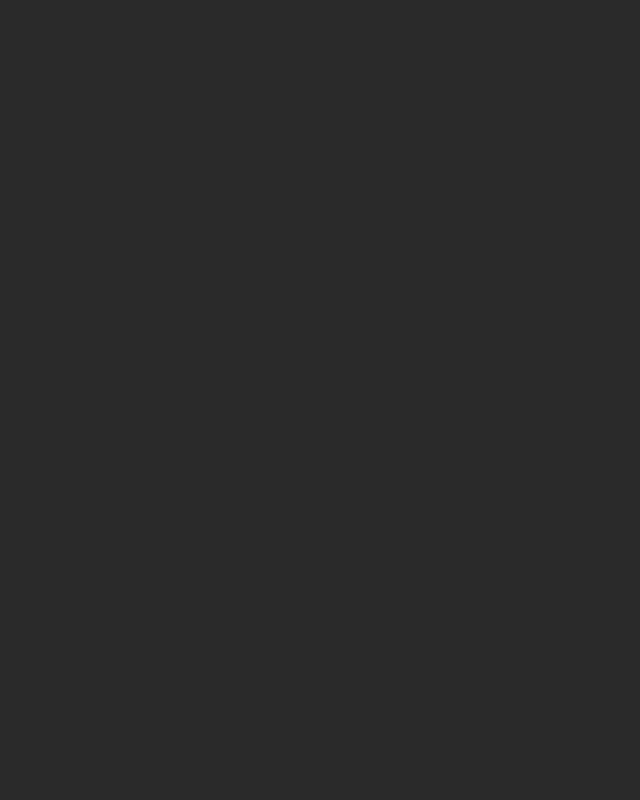
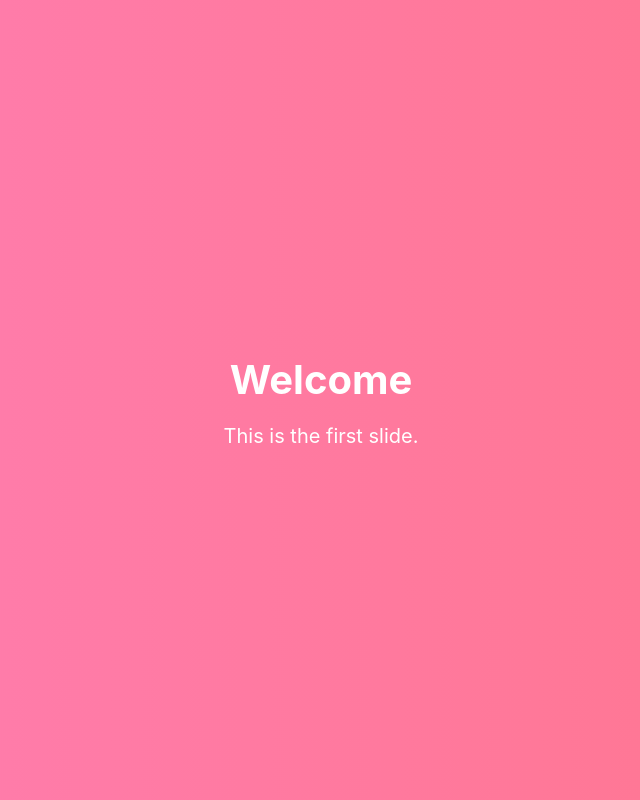
Before and after one commit to kimsseTheWolf/aplang_website, a Vue app: page / in a window 1280 px wide. Shown: the whole page, without its empty margins (319-959 px from the left). Built offline with nearby package versions, Linux system fonts and the light colour scheme.

Commit message:
Final component addition

```diff
--- a/src/components/AnchorGroup.vue
+++ b/src/components/AnchorGroup.vue
@@ -58,8 +58,9 @@ onMounted(() => {
     height: fit-content;
     background-color: rgba(0, 0, 0, 0);
     color: white;
-    position: absolute;
+    position: fixed; /* Changed to fixed to stay in the same position */
     top: 10px;
     left: 10px;
+    z-index: 1000; /* Ensures it stays on top */
 }
 </style>
--- /dev/null
+++ b/src/components/ContentBlock.vue
@@ -0,0 +1,26 @@
+<template>
+  <div class="content-block">
+    <slot name="content"></slot>
+  </div>
+</template>
+
+<script>
+export default {
+  name: "ContentBlock",
+};
+</script>
+
+<style scoped>
+.content-block {
+  margin: 2rem;
+  padding: 2rem;
+  border-radius: 1rem;
+  background-color: transparent;
+  color: white;
+  transition: background-color 0.1s ease;
+}
+
+.content-block:hover {
+  background-color: rgba(255, 255, 255, 0.05);
+}
+</style>
--- /dev/null
+++ b/src/components/CoverBlock.vue
@@ -0,0 +1,62 @@
+<template>
+  <div class="cover-block">
+    <div class="cover-content">
+      <h1>{{ title }}</h1>
+      <p>{{ description }}</p>
+      <div class="slot-container">
+        <slot></slot>
+      </div>
+    </div>
+  </div>
+</template>
+
+<script setup>
+defineProps({
+  title: {
+    type: String,
+    required: true,
+  },
+  description: {
+    type: String,
+    required: true,
+  },
+});
+</script>
+
+<style scoped>
+.cover-block {
+  width: 100%;
+  height: 100%; /* Changed to ensure it fits within the maximum available size */
+  padding: 4rem 2rem;
+  display: flex;
+  flex-direction: column;
+  align-items: center;
+  justify-content: center;
+  color: white;
+  text-align: center;
+  background: linear-gradient(90deg, #ff7eb3, #ff758c);
+  margin: 0;
+  padding: 0;
+}
+
+.cover-content {
+  max-width: 800px;
+}
+
+.cover-content h1 {
+  font-size: 2.5rem;
+  margin-bottom: 1rem;
+}
+
+.cover-content p {
+  font-size: 1.25rem;
+  margin-bottom: 1.5rem;
+}
+
+.slot-container {
+  margin-top: 1rem;
+  display: flex;
+  justify-content: center;
+  align-items: center;
+}
+</style>
--- a/src/components/Menu.vue
+++ b/src/components/Menu.vue
@@ -58,5 +58,9 @@ watch(() => props.show, (newVal) => {
     backdrop-filter: blur(10px);
     transition: background-color 0.1s ease;
     opacity: 0;
+    z-index: 999; /* Ensures it stays above most elements */
+    position: fixed; /* Changed to fixed to stay in the same position */
+    top: 65px;
+    left: 10px;
 }
 </style>
--- a/src/components/MenuItem.vue
+++ b/src/components/MenuItem.vue
@@ -46,9 +46,9 @@ function handleClick() {
     height: fit-content;
     padding: 7px;
     border-radius: 10px;
-    background-color: rgba(43, 43, 43, 0.5);
+    background-color: rgba(255, 255, 255, 0);
     color: white;
-    backdrop-filter: blur(10px);
+    backdrop-filter: none;
     transition: background-color 0.1s ease;
     cursor: pointer;
     user-select: none;
@@ -56,5 +56,6 @@ function handleClick() {
 
 .menu-item-container:hover {
     background-color: rgba(65, 65, 65, 0.85);
+    backdrop-filter: blur(10px)
 }
 </style>
--- /dev/null
+++ b/src/components/MultiContentBlock.vue
@@ -0,0 +1,70 @@
+<template>
+  <div class="multi-content-block">
+    <div
+      class="content-cell"
+      :class="{ media: leftType === 'media', center: leftType === 'media' && leftAlignCenter }"
+    >
+      <slot name="left"></slot>
+    </div>
+    <div
+      class="content-cell"
+      :class="{ media: rightType === 'media', center: rightType === 'media' && rightAlignCenter }"
+    >
+      <slot name="right"></slot>
+    </div>
+  </div>
+</template>
+
+<script>
+export default {
+  name: "MultiContentBlock",
+  props: {
+    leftType: {
+      type: String,
+      default: "text",
+    },
+    rightType: {
+      type: String,
+      default: "text",
+    },
+    leftAlignCenter: {
+      type: Boolean,
+      default: false,
+    },
+    rightAlignCenter: {
+      type: Boolean,
+      default: false,
+    },
+  },
+};
+</script>
+
+<style scoped>
+.multi-content-block {
+  display: flex;
+  margin: 2rem;
+  padding: 2rem;
+  border-radius: 1rem;
+  background-color: transparent;
+  color: white;
+  transition: background-color 0.1s ease;
+}
+
+.multi-content-block:hover {
+  background-color: rgba(255, 255, 255, 0.05);
+}
+
+.content-cell {
+  flex: 1;
+  padding: 1rem;
+}
+
+.content-cell.media {
+  display: flex;
+  justify-content: center;
+}
+
+.content-cell.media.center {
+  align-items: center;
+}
+</style>
--- a/src/components/NavigationBar.vue
+++ b/src/components/NavigationBar.vue
@@ -106,6 +106,7 @@ onMounted(() => {
     -webkit-backdrop-filter: blur(10px);
     transition: background-color 0.1s ease;
     user-select: none;
+    z-index: 1000; /* Ensures it stays on top */
 }
 
 .nav-bar-container:hover {
@@ -113,9 +114,10 @@ onMounted(() => {
 }
 
 .nav-bar-position {
-    position: absolute;
-    bottom: 20px;
+    position: fixed; /* Changed to fixed to stay in the same position */
+    bottom: 10px;
     left: 50%;
     transform: translateX(-50%);
+    z-index: 1000; /* Ensures it stays on top */
 }
 </style>
--- /dev/null
+++ b/src/components/PageHeader.vue
@@ -0,0 +1,59 @@
+<template>
+  <div class="page-header" ref="header">
+    <div class="header-content">
+      <h1>{{ title }}</h1>
+      <p>{{ description }}</p>
+      <div class="slot-container">
+        <slot></slot>
+      </div>
+    </div>
+  </div>
+</template>
+
+<script setup>
+defineProps({
+  title: {
+    type: String,
+    required: true,
+  },
+  description: {
+    type: String,
+    required: true,
+  },
+});
+</script>
+
+<style scoped>
+.page-header {
+  width: 100vw;
+  padding: 4rem 2rem; /* Increased top and bottom padding */
+  display: flex;
+  flex-direction: column;
+  align-items: center;
+  justify-content: center;
+  color: white;
+  text-align: center;
+  background: linear-gradient(90deg, #ff7eb3, #ff758c); /* Static linear gradient background */
+}
+
+.header-content {
+  max-width: 800px;
+}
+
+.header-content h1 {
+  font-size: 2.5rem;
+  margin-bottom: 1rem;
+}
+
+.header-content p {
+  font-size: 1.25rem;
+  margin-bottom: 1.5rem;
+}
+
+.slot-container {
+  margin-top: 1rem;
+  display: flex;
+  justify-content: center;
+  align-items: center;
+}
+</style>
--- /dev/null
+++ b/src/components/SlideContainer.vue
@@ -0,0 +1,21 @@
+<template>
+  <div class="slide-container">
+    <slot></slot>
+  </div>
+</template>
+
+<script setup>
+// No additional logic needed for this component
+</script>
+
+<style scoped>
+.slide-container {
+  display: flex;
+  flex-direction: column;
+  width: 100vw;
+  height: 100vh;
+  overflow-y: auto;
+  margin: 0;
+  padding: 0;
+}
+</style>
--- a/src/views/PresentationView.vue
+++ b/src/views/PresentationView.vue
@@ -8,10 +8,30 @@ import { onMounted, ref } from 'vue';
 import OverlayBox from '@/components/OverlayBox.vue';
 import Modal from '@/components/Modal.vue';
 import About from '@/components/templates/About.vue';
+import ContentBlock from '@/components/ContentBlock.vue';
+import MultiContentBlock from '@/components/MultiContentBlock.vue';
+import PageHeader from '@/components/PageHeader.vue';
+import SlideContainer from '@/components/SlideContainer.vue';
+import CoverBlock from '@/components/CoverBlock.vue';
 
 const cp = ref(0);
 const showMenu = ref(false);
 const showOverlay = ref(false);
+
+const slides = [
+  { id: 1, component: CoverBlock, props: { title: 'Welcome', description: 'This is the first slide.' } },
+  { id: 2, component: ContentBlock, props: {}, slotContent: { content: '<h1>Example Title</h1><p>This is the first paragraph of the content block.</p><p>This is the second paragraph of the content block.</p>' } },
+  { id: 3, component: MultiContentBlock, props: { leftType: 'media', rightType: 'text' }, slotContent: { left: '<img src="@/components/icons/info.svg" alt="Example Image" />', right: '<h2>Right Text Content</h2><p>This is the text content on the right side.</p>' } },
+  { id: 4, component: MultiContentBlock, props: { leftType: 'text', rightType: 'media', rightAlignCenter: true }, slotContent: { left: '<h2>Left Text Content</h2><p>This is the text content on the left side.</p>', right: '<img src="@/components/icons/github-fill.svg" alt="Example Media" />' } },
+];
+
+const currentSlide = ref(0);
+
+function goToSlide(index) {
+  if (index >= 0 && index < slides.length) {
+    currentSlide.value = index;
+  }
+}
 
 onMounted(() => {
     // Initialize any necessary data or state here
@@ -24,7 +44,8 @@ function handleShowOveralay() {
 }
 </script>
 <template>
-    <AnchorGroup>
+
+  <AnchorGroup>
         <template #anchor>
             <RoundButton @click="showMenu = !showMenu">
                 <template #icon>
@@ -61,7 +82,18 @@ function handleShowOveralay() {
             </MenuItem>
         </template>
     </Menu>
-    <NavigationBar :length="10" v-model:currentPage="cp"/>
+    <NavigationBar :length="slides.length" v-model:currentPage="currentSlide" />
+    <div class="slides-wrapper">
+        <transition name="slide-fade" mode="out-in">
+            <component
+                :is="slides[currentSlide].component"
+                v-bind="slides[currentSlide].props"
+                :key="slides[currentSlide].id"
+            >
+                <template v-for="(content, slotName) in slides[currentSlide].slotContent" :slot="slotName" v-html="content" />
+            </component>
+        </transition>
+    </div>
     <Modal v-model:show="showOverlay" :show-sidebar="false">
         <template #content>
             <About />
@@ -69,4 +101,34 @@ function handleShowOveralay() {
     </Modal>
 </template>
 <style scoped>
+.slides-wrapper {
+  position: relative;
+  width: 100vw;
+  height: 100vh;
+  overflow: hidden;
+}
+
+.slide-fade-enter-active, .slide-fade-leave-active {
+  transition: opacity 0.5s ease, transform 0.5s ease;
+}
+
+.slide-fade-enter {
+  opacity: 0;
+  transform: translateX(100%);
+}
+
+.slide-fade-leave-to {
+  opacity: 0;
+  transform: translateX(-100%);
+}
+
+.slide-fade-back-enter {
+  opacity: 0;
+  transform: translateX(-100%);
+}
+
+.slide-fade-back-leave-to {
+  opacity: 0;
+  transform: translateX(100%);
+}
 </style>
```
